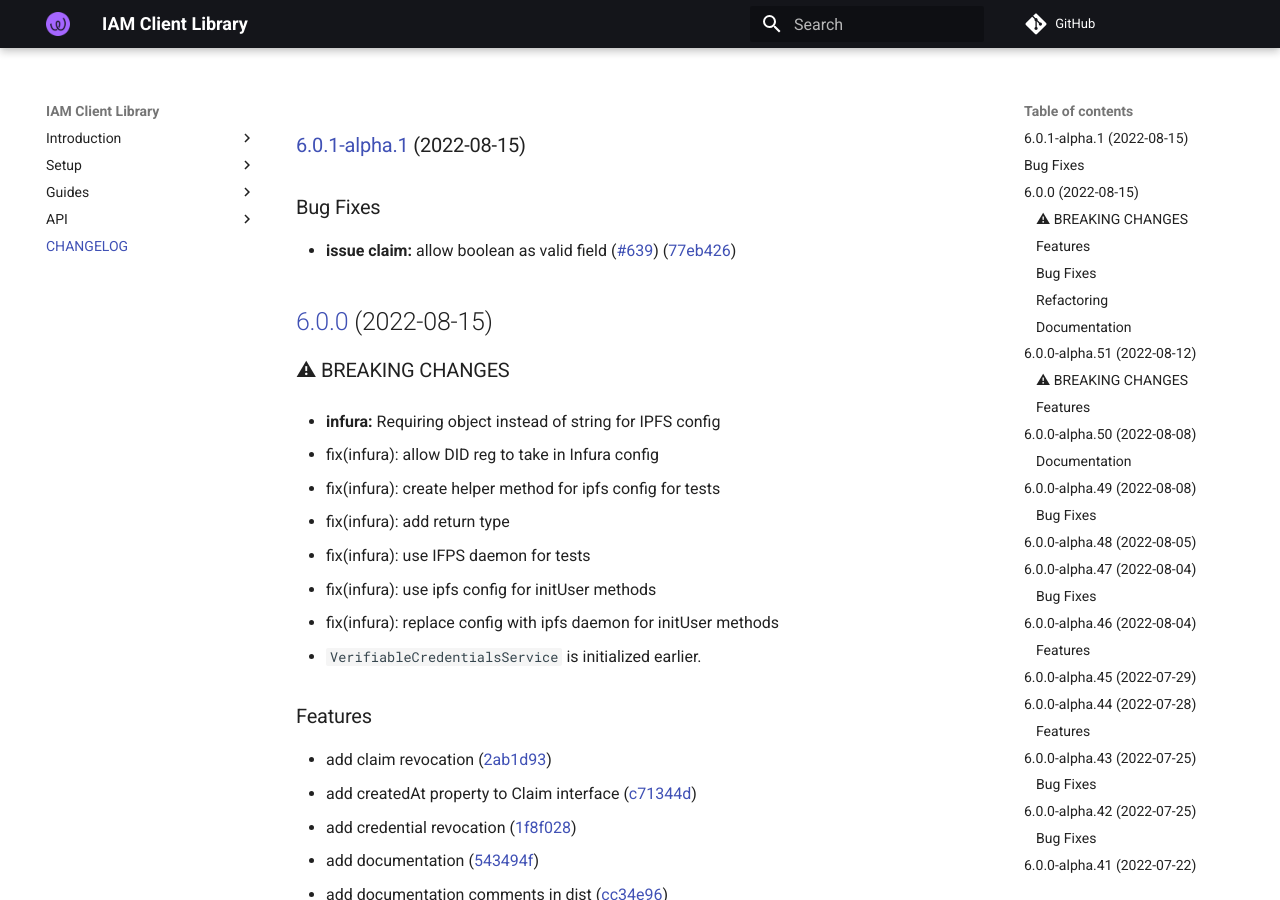
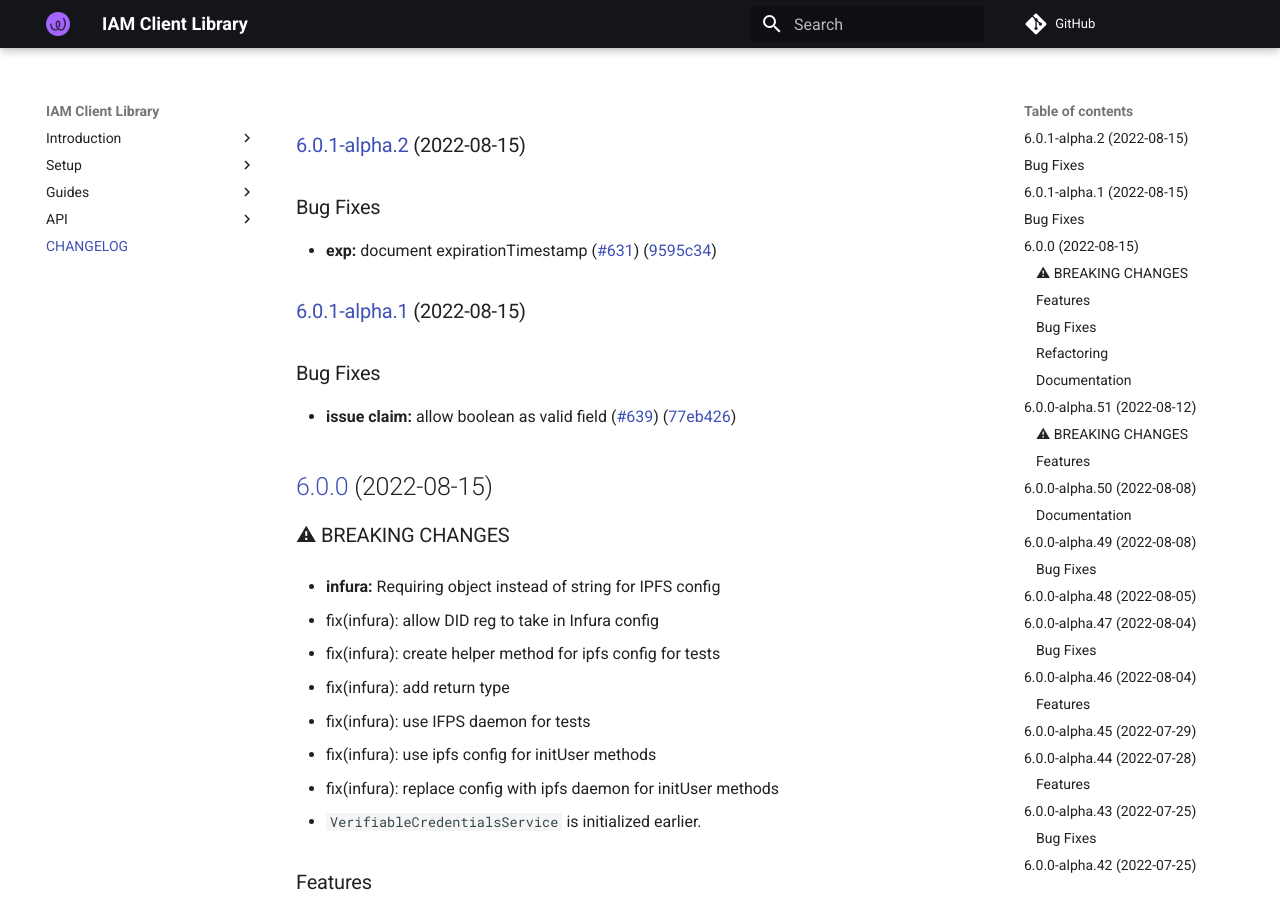
Before and after one commit to energywebfoundation/iam-client-lib, an MkDocs documentation site: the page built from docs/CHANGELOG.md, in a window 1280 px wide and 900 px high. Built offline with MkDocs 1.6.1 and Material for MkDocs 9.7.7, drawn with Linux system fonts in a browser that asks for light colours; comment, search, counter and statistics services are not loaded.

Commit message:
chore(release): 6.0.1-alpha.2 [skip ci]
### [6.0.1-alpha.2](https://github.com/energywebfoundation/iam-client-lib/compare/v6.0.1-alpha.1...v6.0.1-alpha.2) (2022-08-15)

### Bug Fixes

* **exp:** document expirationTimestamp ([#631](https://github.com/energywebfoundation/iam-client-lib/issues/631)) ([9595c34](https://github.com/energywebfoundation/iam-client-lib/commit/9595c34bba0021ef75a29b24610d37eac762fc64))

```diff
--- a/docs/CHANGELOG.md
+++ b/docs/CHANGELOG.md
@@ -1,3 +1,10 @@
+### [6.0.1-alpha.2](https://github.com/energywebfoundation/iam-client-lib/compare/v6.0.1-alpha.1...v6.0.1-alpha.2) (2022-08-15)
+
+
+### Bug Fixes
+
+* **exp:** document expirationTimestamp ([#631](https://github.com/energywebfoundation/iam-client-lib/issues/631)) ([9595c34](https://github.com/energywebfoundation/iam-client-lib/commit/9595c34bba0021ef75a29b24610d37eac762fc64))
+
 ### [6.0.1-alpha.1](https://github.com/energywebfoundation/iam-client-lib/compare/v6.0.0...v6.0.1-alpha.1) (2022-08-15)
 
 
--- a/package.json
+++ b/package.json
@@ -1,6 +1,6 @@
 {
   "name": "iam-client-lib",
-  "version": "6.0.1-alpha.1",
+  "version": "6.0.1-alpha.2",
   "description": "Library for Decentralized Identity and Access Management",
   "main": "dist/index.js",
   "module": "dist/index.esm.js",
```
